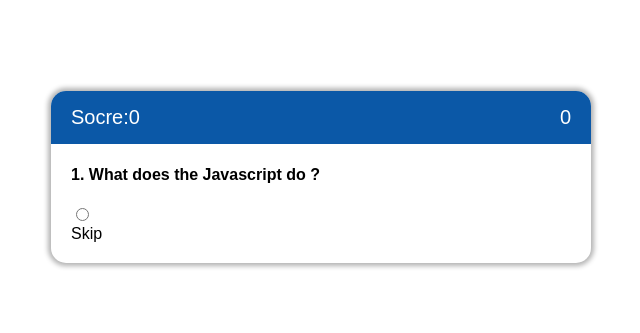
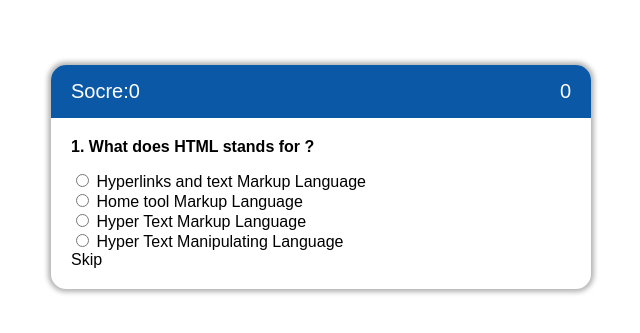
Before and after one commit to ITJagraj/code-quiz, a plain HTML site: page index.html in a window 1280 px wide. Shown: the part 223-556 px from the top of the page, without its empty margins (319-959 px from the left). Drawn offline with Linux system fonts and the light colour scheme.

Commit message:
stylecss

```diff
--- a/assets/style.css
+++ b/assets/style.css
@@ -30,3 +30,12 @@ body {
   font-size: 20px;
 
 }
+.qa_set {
+    display: none;
+}
+.qa_set.active {
+display: block;
+}
+.qa_set h4 {
+    margin: 0 0 15px;
+}
--- a/index.html
+++ b/index.html
@@ -14,12 +14,24 @@
          <span id="countdown">0</span>
         </div>
         <div class="qa_body">
-            <div class="qa_set">
-                <h4>1. What does the Javascript do ?</h4>
+            <div class="qa_set active">
+                <h4>1. What does HTML stands for ?</h4>
                 <div class="qa_ans_row">
                     <input type="radio" name="a1">
-                    <span></span>
+                    <span>Hyperlinks and text Markup Language</span>
                 </div>
+                    <div class="qa_ans_row">
+                        <input type="radio" name="a1">
+                        <span>Home tool Markup Language</span>
+                    </div>
+                        <div class="qa_ans_row">
+                            <input type="radio" name="a1">
+                            <span>Hyper Text Markup Language</span>
+                        </div>
+                            <div class="qa_ans_row">
+                                <input type="radio" name="a1">
+                                <span>Hyper Text Manipulating Language</span>
+                            </div>
             </div>
 
         </div>
```
